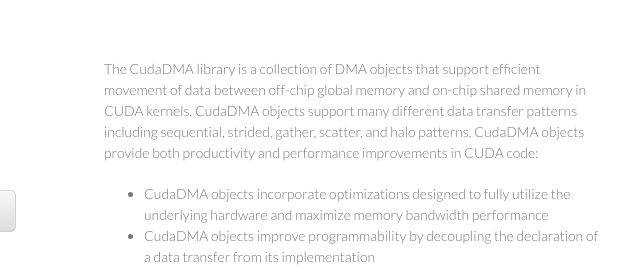
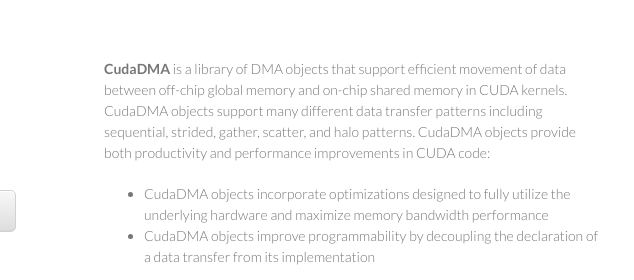
Before and after one commit to lightsighter/CudaDMA, a plain HTML site: page index.html in a window 1280 px wide. Shown: the top 280 px of the page, 466-1100 px from the left. Drawn offline with Linux system fonts and the light colour scheme.

Commit message:
More edits

```diff
--- a/index.html
+++ b/index.html
@@ -43,7 +43,7 @@
         <p><small>Theme by <a href="https://github.com/orderedlist">orderedlist</a></small></p>
       </footer>
       <section>
-        <p>The CudaDMA library is a collection of DMA objects that support efficient movement of data between off-chip global memory and on-chip shared memory in CUDA kernels.  CudaDMA objects support many different data transfer patterns including sequential, strided, gather, scatter, and halo patterns.  CudaDMA objects provide both productivity and performance improvements in CUDA code:</p>
+        <p><b>CudaDMA</b> is a library of DMA objects that support efficient movement of data between off-chip global memory and on-chip shared memory in CUDA kernels.  CudaDMA objects support many different data transfer patterns including sequential, strided, gather, scatter, and halo patterns.  CudaDMA objects provide both productivity and performance improvements in CUDA code:</p>
 
 <ul>
 <li>CudaDMA objects incorporate optimizations designed to fully utilize the underlying hardware and maximize memory bandwidth performance</li>
```
